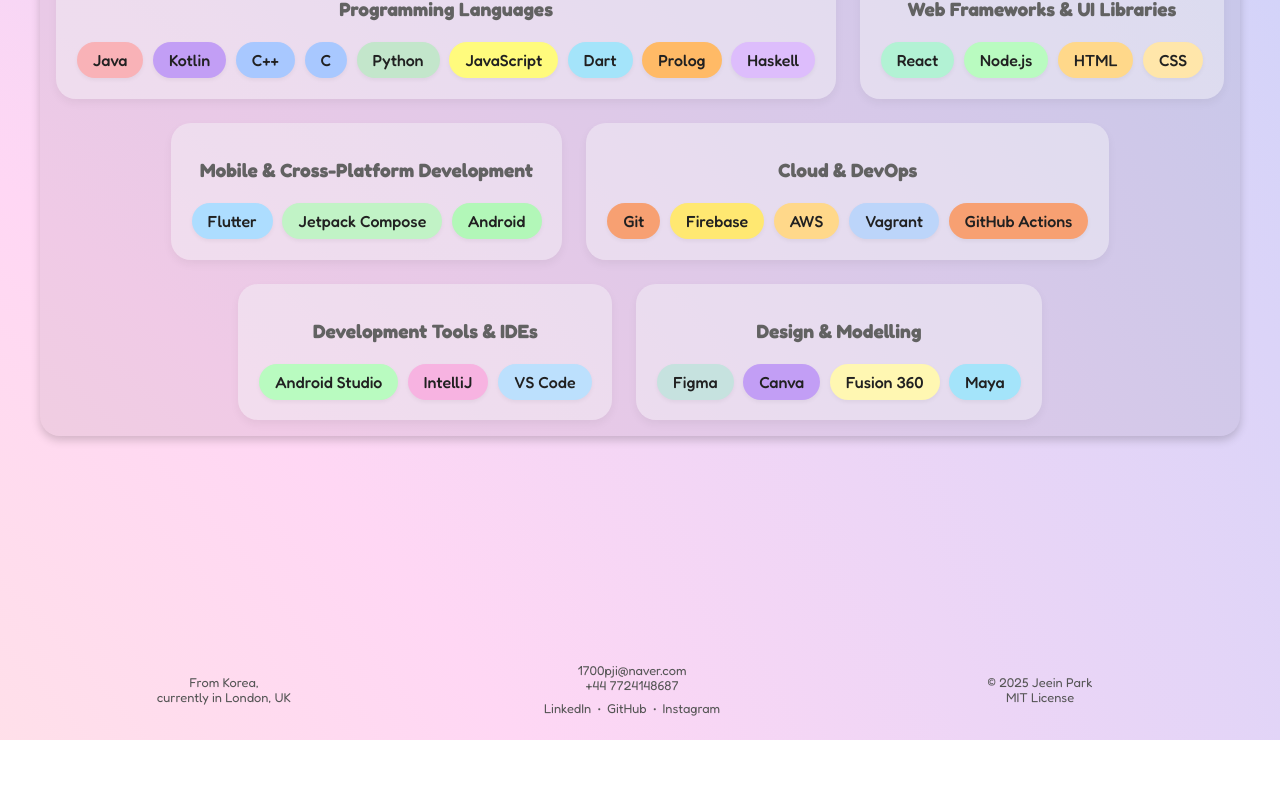
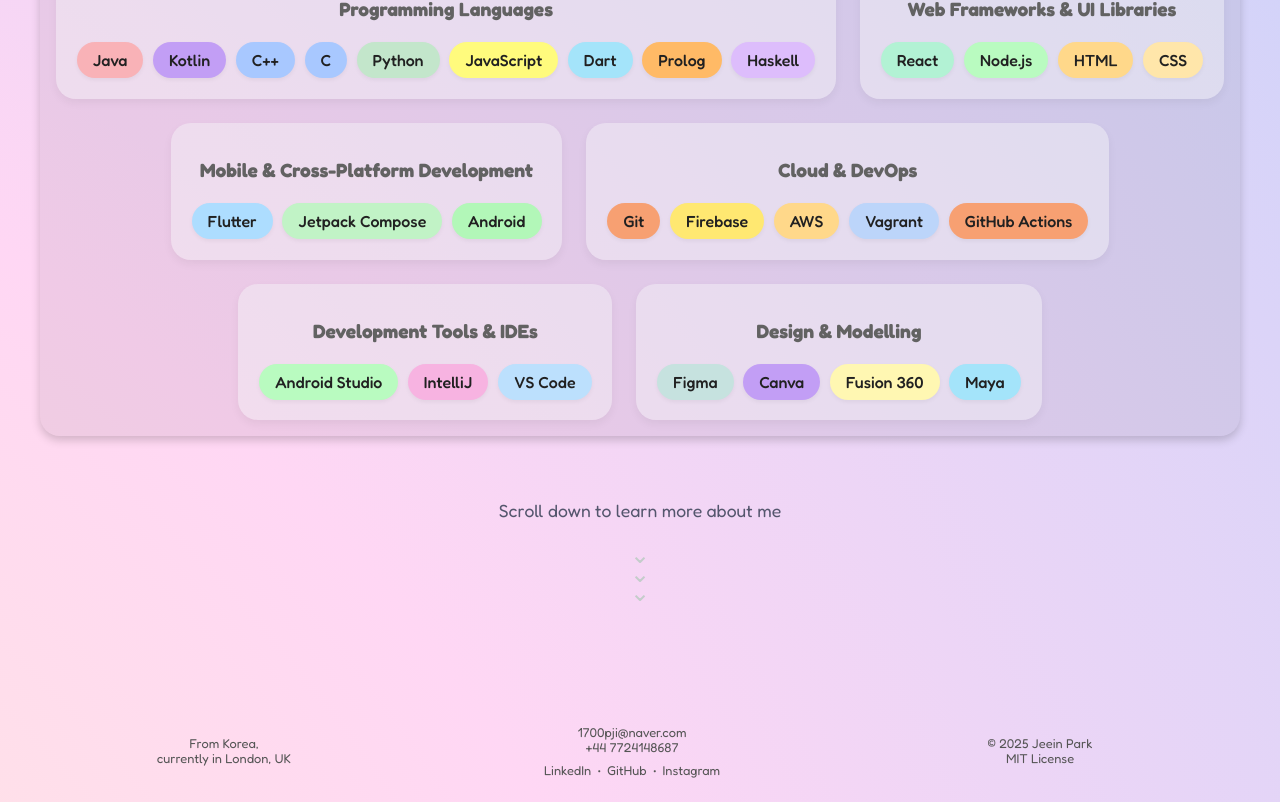
Before and after one commit to JeeIn-Park/JeeIn-Park.github.io, a React (Vite) app: page /about in a window 1280 px wide. Shown: the part 401-1203 px from the top of the page. Before the commit the page ends 1141 px from the top, so only its background shows below. Built offline with nearby package versions, Linux system fonts and the light colour scheme.

Commit message:
story arrows

```diff
--- a/src/pages/About.css
+++ b/src/pages/About.css
@@ -71,3 +71,26 @@
   transform: scale(1.05);
   transition: all 0.2s ease-in-out;
 }
+
+
+.scroll-down-cue {
+  text-align: center;
+  margin-top: 4rem;
+  font-size: 1.1rem;
+  color: #54566d;
+  animation: bounce 2s infinite;
+}
+
+.chevrons .chevron {
+  color:#7fc091;
+  display: block;
+  font-size: 1.5rem;
+  line-height: 0.8;
+  animation: fadeDown 1.2s infinite;
+}
+
+@keyframes fadeDown {
+  0% { opacity: 0; transform: translateY(-10px); }
+  50% { opacity: 1; transform: translateY(0); }
+  100% { opacity: 0; transform: translateY(10px); }
+}
--- a/src/pages/About.tsx
+++ b/src/pages/About.tsx
@@ -79,7 +79,12 @@
         experiences. Passionate about problem-solving, efficiency, and creative solutions!
       </motion.p>
 
-      <div className="skills-container">
+      <motion.div
+        className="skills-container"
+        initial={{ opacity: 0, y: 30 }}
+        animate={{ opacity: 1, y: 0 }}
+        transition={{ delay: 0.1, duration: 0.8 }}
+      >
         {Object.entries(skills).map(([category, items], index) => (
           <motion.div
             key={category}
@@ -104,7 +109,20 @@
             </ul>
           </motion.div>
         ))}
-      </div>
+      </motion.div>
+      <motion.div
+        className="scroll-down-cue"
+        initial={{ opacity: 0 }}
+        animate={{ opacity: 1 }}
+        transition={{ delay: 1.5, duration: 1 }}
+      >
+        <p>Scroll down to learn more about me</p>
+        <div className="chevrons">
+          <span className="chevron">⌄</span>
+          <span className="chevron">⌄</span>
+          <span className="chevron">⌄</span>
+        </div>
+      </motion.div>
     </section>
   );
 };
```
Also changed, not shown: 4 other files (tests, documents, lock files or other folders).
